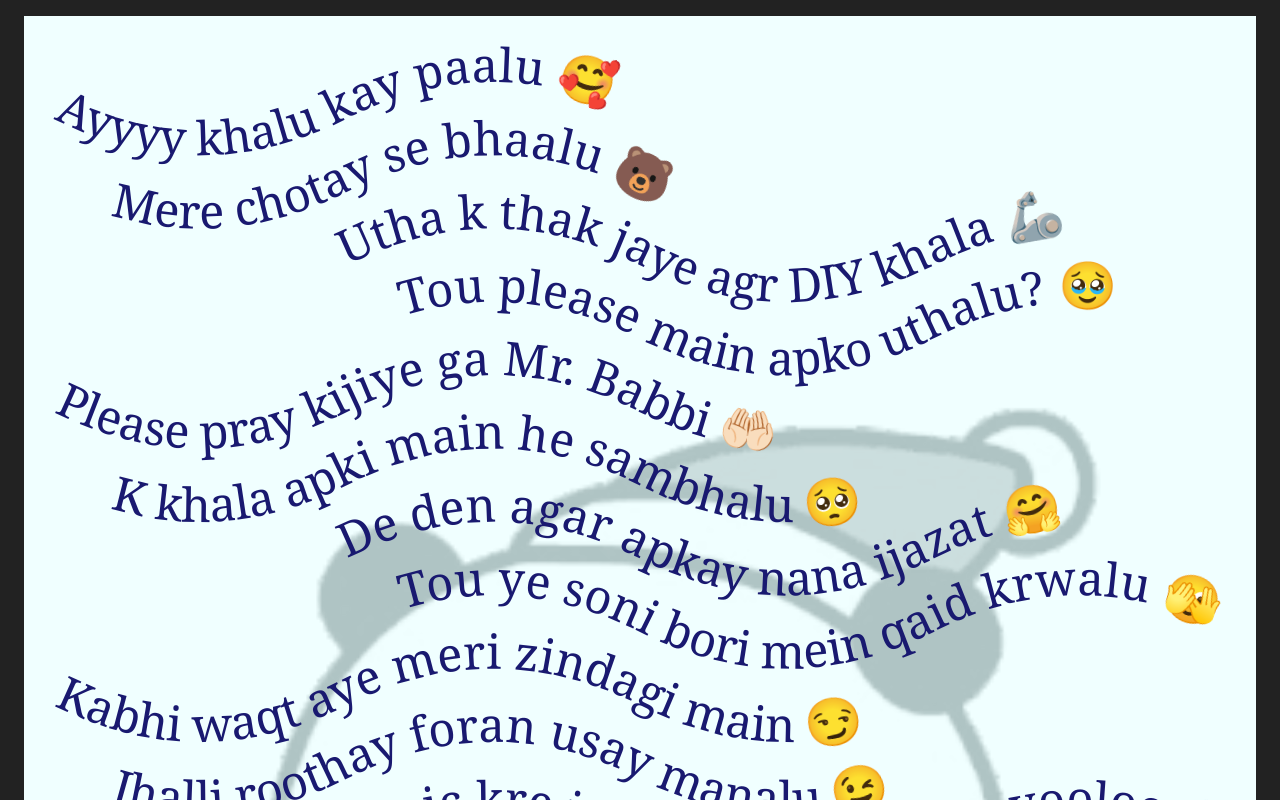
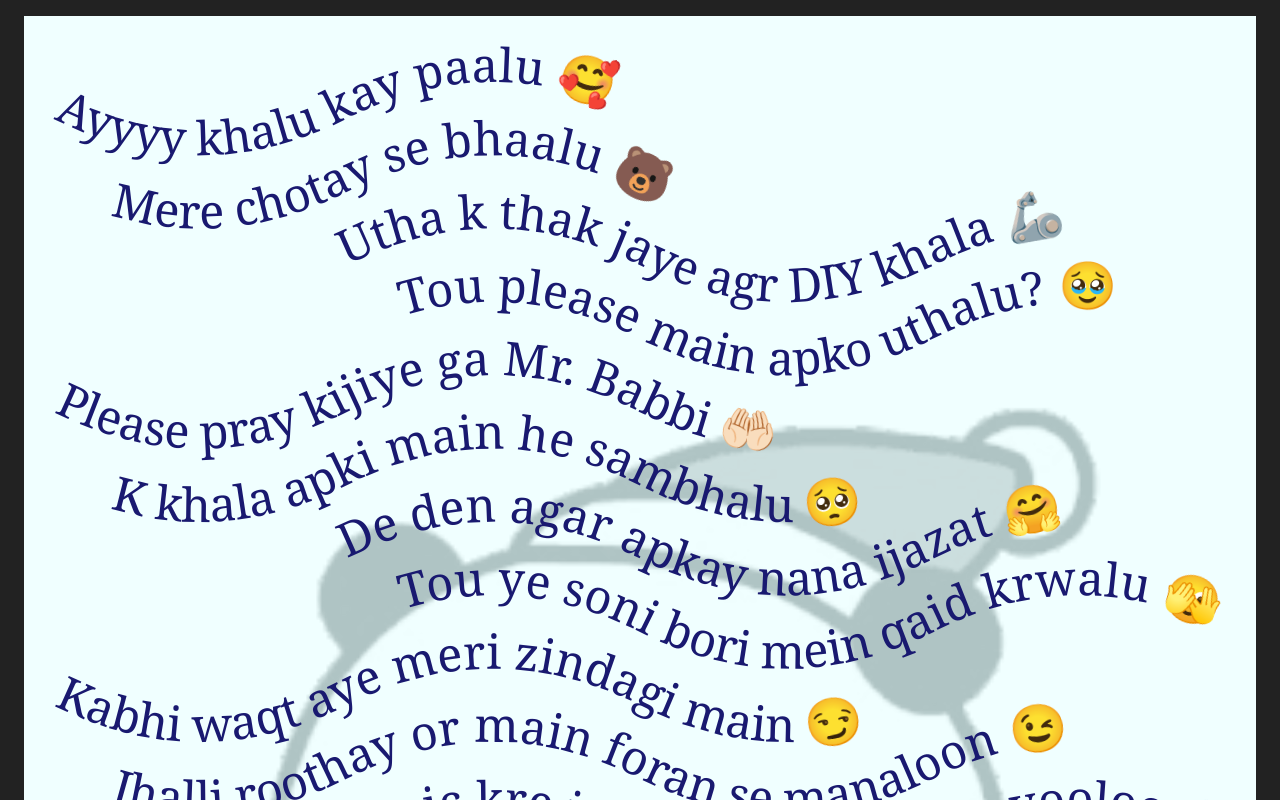
Before and after one commit to TryCatch404/Poetry, a plain HTML site: page index.html in a window 1280 px wide. Shown: the top 800 px of the page. Drawn offline with Linux system fonts and the light colour scheme.

Commit message:
Update index.html

```diff
--- a/index.html
+++ b/index.html
@@ -38,9 +38,9 @@
 			<text transform="translate(0,175)"><textPath xlink:href="#wave" startOffset="25%">De den agar apkay nana ijazat 🤗</textPath></text>
 			<text transform="translate(0,200)"><textPath xlink:href="#wave" startOffset="30%">Tou ye soni bori mein qaid krwalu 🫣</textPath></text>
 			<text transform="translate(0,225)"><textPath xlink:href="#wave" startOffset="0%">Kabhi waqt aye meri zindagi main 😏</textPath></text>
-			<text transform="translate(0,250)"><textPath xlink:href="#wave" startOffset="5%">Jhalli roothay foran usay manalu 😉</textPath></text>
+			<text transform="translate(0,250)"><textPath xlink:href="#wave" startOffset="5%">Jhalli roothay or main foran se manaloon 😉</textPath></text>
 			<text transform="translate(0,275)"><textPath xlink:href="#wave" startOffset="25%">Panic kre jo kabhi mera vooloovooloo 😱</textPath></text>
-			<text transform="translate(0,300)"><textPath xlink:href="#wave" startOffset="30%">Or main uay apni baton se behla lu 😎</textPath></text>
+			<text transform="translate(0,300)"><textPath xlink:href="#wave" startOffset="30%">Main usay apni baton se behla loon 😎</textPath></text>
 
 			<text transform="translate(0,325)"><textPath xlink:href="#wave" startOffset="0%">Wese honestly I am not a thief 🫣</textPath></text>
 			<text transform="translate(0,350)"><textPath xlink:href="#wave" startOffset="5%">But kya ye chipkan main na chura lu? 😉</textPath></text>
```
